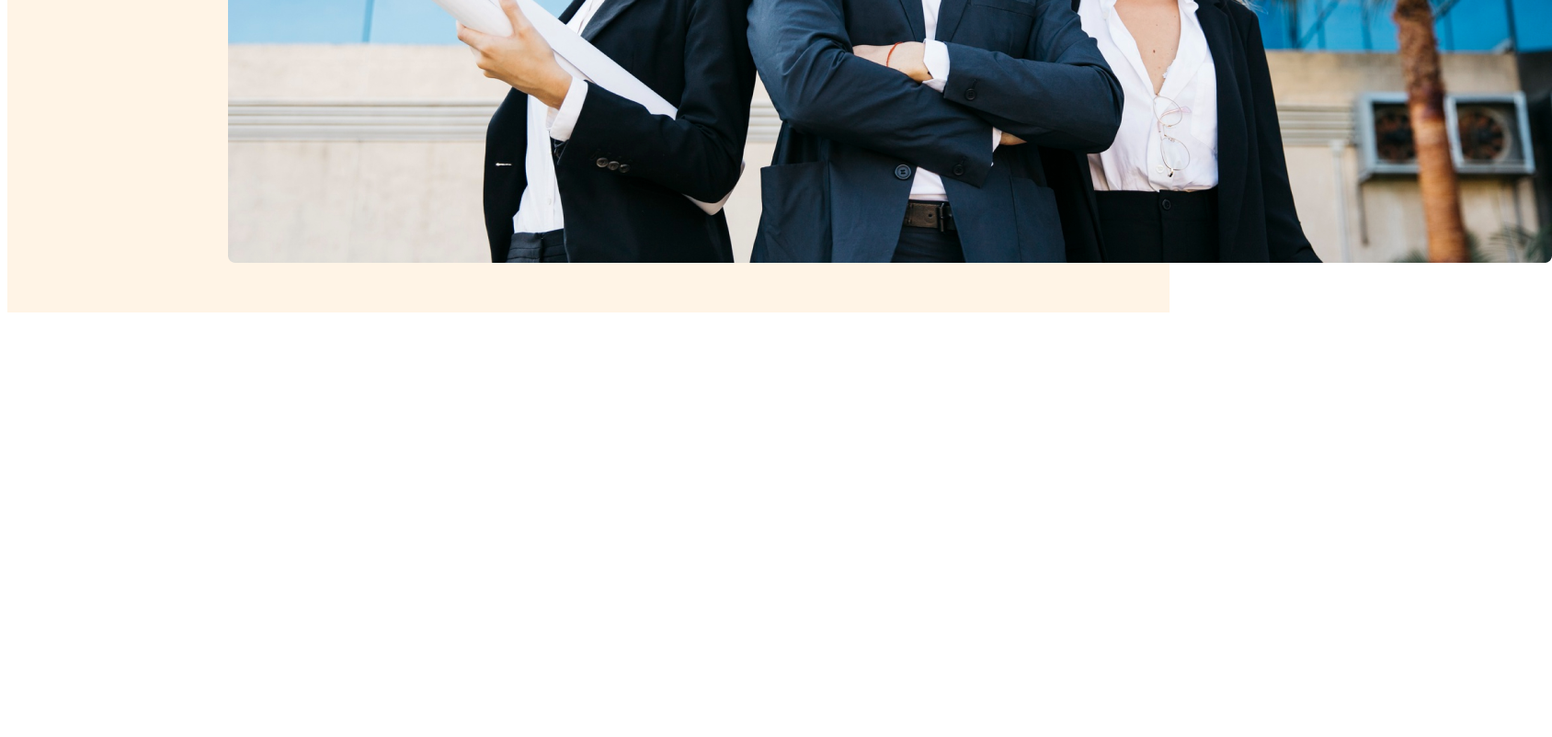
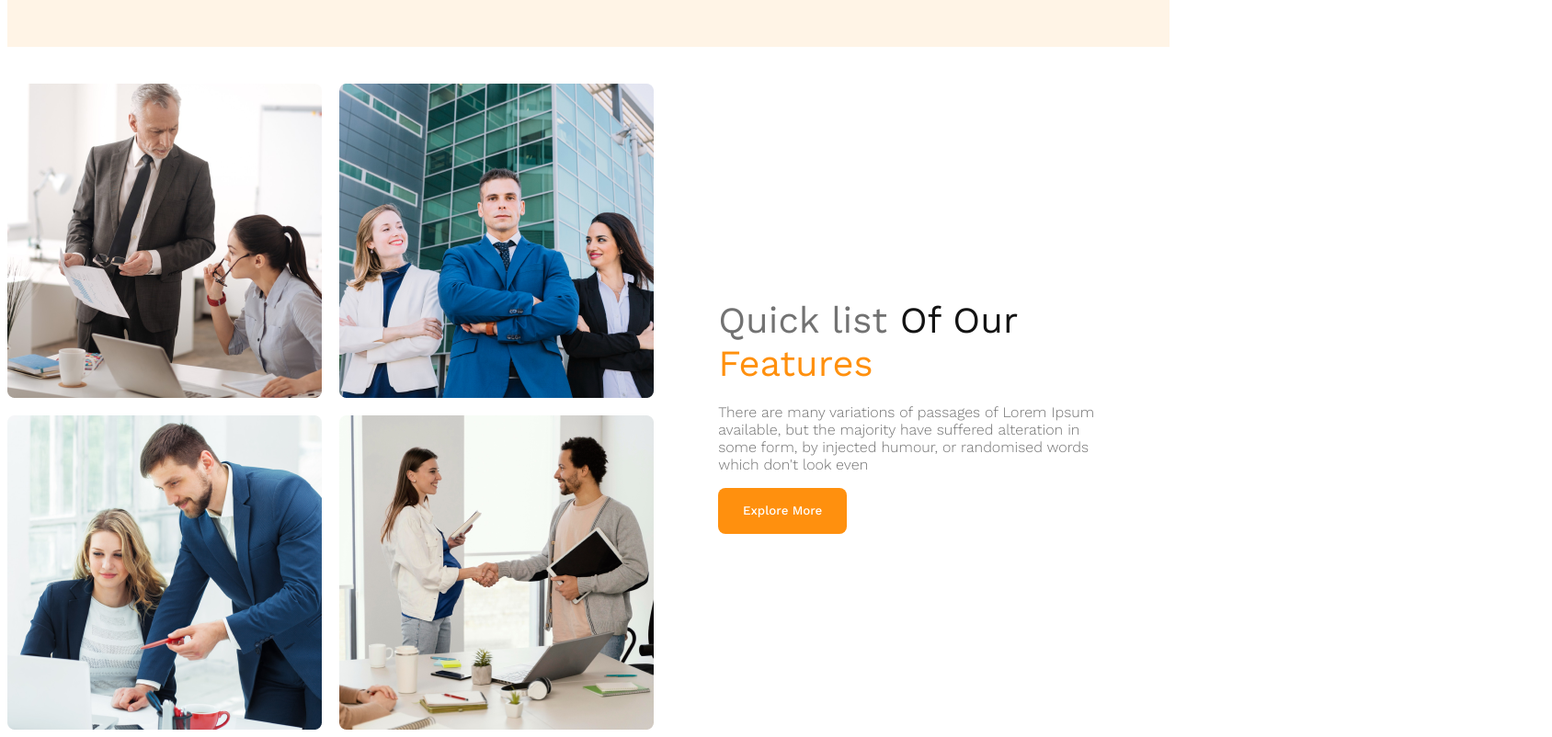
Before and after one commit to Aahmed-Hossain/g3-architects, a plain HTML site: page index.html in a window 1280 px wide. Shown: the part 941-1743 px from the top of the page at 92% size, 1688 px wide, since content can reach past the window. Before the commit the page ends 1289 px from the top, so only its background shows below. Drawn offline with nearby package versions, Linux system fonts and the light colour scheme.

Commit message:
features content added

```diff
--- a/index.html
+++ b/index.html
@@ -10,6 +10,7 @@
     <link href="https://fonts.googleapis.com/css2?family=Lato:ital,wght@0,100;0,300;0,400;0,700;0,900;1,100;1,300;1,400;1,700;1,900&family=Open+Sans:wght@800&family=Work+Sans:ital,wght@0,100;0,200;0,300;0,400;0,500;0,600;0,700;0,800;0,900;1,100;1,200;1,300;1,400;1,500;1,600;1,700;1,800;1,900&display=swap" rel="stylesheet">
 </head>
 <body>
+    <!-- heade starting -->
     <header>
         <nav>
             <h1 class="nav-titile">G3  Architects</h1>
@@ -30,9 +31,24 @@
             </div>
             <img src="images/banner.png" alt="">
         </div>
+        <!-- header end -->
     </header>
     <main>
+        <!-- features team section -->
+        <section class="teams-container">
+        <div class="teams-img-container">
+            <img src="images/team1.png" alt="">
+            <img src="images/team2.png" alt="">
+            <img src="images/team3.png" alt="">
+            <img src="images/team4.png" alt="">
+        </div>
+        <div class="teams-content">
+          <h1 class="teams-heading"> <span class="quick-list">Quick list</span><span class="Of-Our"> Of Our</span> <span class="Features"> Features</span></h1>
+          <p class="teams-paragraph">There are many variations of passages of Lorem Ipsum available, but the majority have suffered alteration in some form, by injected humour, or randomised words which don't look even</p>
+          <button class="btn-primary">Explore More</button>
+        </div>
 
+    </section>
     </main>
     <footer>
 
--- a/styles/architects.css
+++ b/styles/architects.css
@@ -54,11 +54,74 @@ font-weight: 400;
 }
 .btn-primary{
     color: #FFF;
-font-size: 15px;
+font-size: 1.rem;
 font-weight: 500;
 border-radius: 8px;
 background: #FF900E;
 width: 140px;
 height: 50px;
 border: none;
+
 }
+.banner img {
+    width: 100%;
+    margin-top: 30px;
+}
+/* media queries */
+@media screen and (max-width:576px) {
+    header{
+        padding: 20px;
+    }
+    nav{
+        flex-direction: column;
+    }
+}
+/* tablet or medium devices */
+@media screen and (min-width: 576px) and (max-width: 960px){
+    header{
+        padding: 70px;
+    }
+    nav{
+        flex-direction: column;
+    }
+}
+/* main styles */
+
+main{
+    max-width: 1440px;
+    margin:  0 auto;
+}
+.teams-container{
+    display: flex;
+    align-items: center;
+    margin-top: 40px;
+}
+.teams-img-container{
+    display: grid;
+    grid-template-columns: repeat(2, 1fr);
+    gap: 1.2rem;
+}
+.teams-content{
+    padding-left: 70px;
+    padding-right: 70px;
+}
+.quick-list{
+    color: #727272;
+font-size: 2.5rem;
+font-weight: 400;
+}
+.Of-Our{
+    color: #131313;
+    font-size: 2.5rem;
+    font-weight: 400;
+}
+.Features{
+    color: #FF900E;
+font-size: 2.5rem;
+font-weight: 400;
+}
+.teams-paragraph{
+    color: #727272;
+font-weight: 300;
+
+}
```
